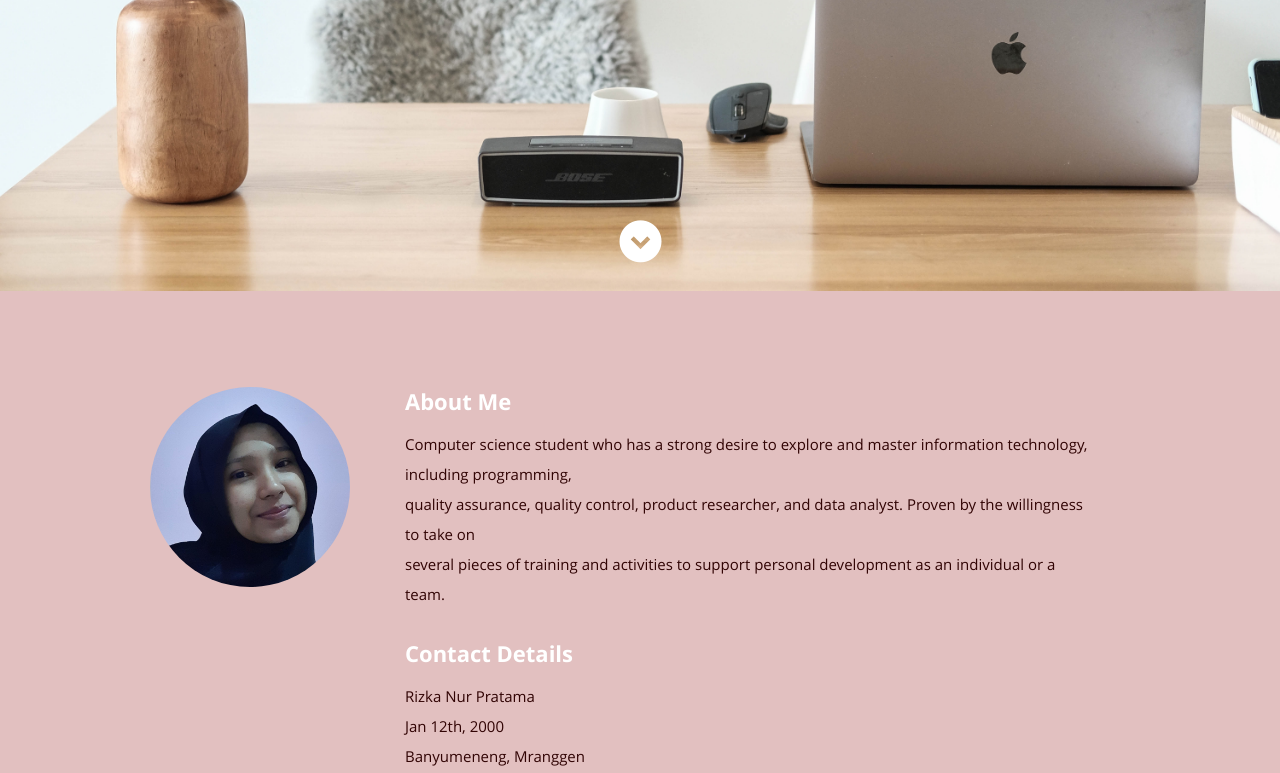
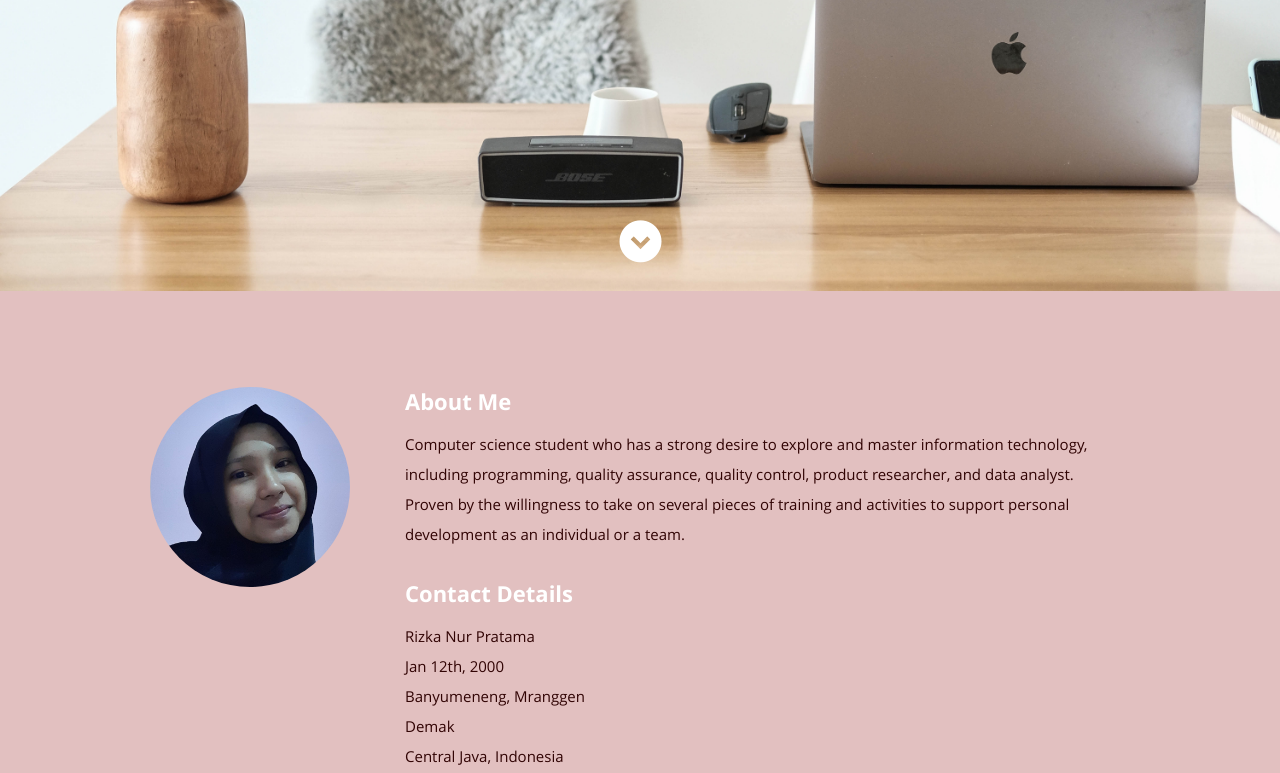
Before and after one commit to rizkanp/rizkanp.github.io, a plain HTML site: page index.html in a window 1280 px wide. Shown: the part 509-1282 px from the top of the page. Drawn offline with nearby package versions, Linux system fonts and the light colour scheme.

Commit message:
Update index.html

```diff
--- a/index.html
+++ b/index.html
@@ -83,8 +83,8 @@
 
             <h2>About Me</h2>
 
-            <p>Computer science student who has a strong desire to explore and master information technology, including programming, <br/>
-		quality assurance, quality control, product researcher, and data analyst. Proven by the willingness to take on <br/>
+            <p>Computer science student who has a strong desire to explore and master information technology, including programming,
+		quality assurance, quality control, product researcher, and data analyst. <br/> Proven by the willingness to take on
 		several pieces of training and activities to support personal development as an individual or a team.</p>
 
             <div class="row">
```
